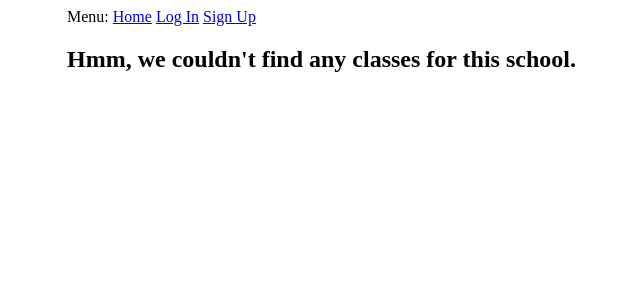
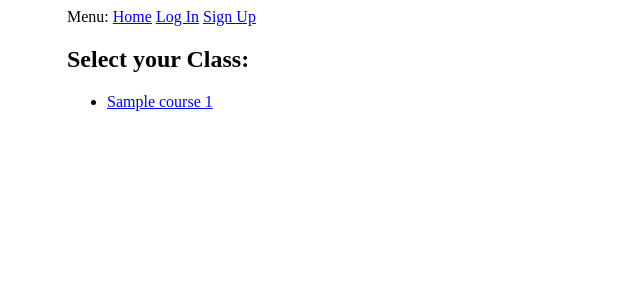
Before and after one commit to GabeMeister/shallowsandbox, a Flask app: page /school/1 in a window 1280 px wide. Shown: the top 300 px of the page, without its empty margins (123-763 px from the left). Run offline with Flask 2, Linux system fonts and the light colour scheme; tables that the repository leaves empty hold one stand-in row (values such as "Sample post").

```diff
--- a/shallowsandbox_app/templates/school.html
+++ b/shallowsandbox_app/templates/school.html
@@ -2,14 +2,15 @@
 
 {% block content %}
 
-    {% if courses|length > 1 %}
+    {% if courses|length > 0 %}
         <h2>Select your Class:</h2>
         <ul>
             {% for course in courses %}
-                <li><a href="#">{{ course.subject }} {{ course.number }}</a></li>
+                <li><a href="/course/{{ course.id }}">{{ course.subject }} {{ course.number }}</a></li>
             {% endfor %}
         </ul>
     {% else %}
         <h2>Hmm, we couldn't find any classes for this school.</h2>
     {% endif %}
+
 {% endblock %}
--- a/shallowsandbox_app/views.py
+++ b/shallowsandbox_app/views.py
@@ -115,6 +115,7 @@ def delete_post(post_id):
 
     return redirect('/')
 
+
 @app.route('/school/<school_id>')
 def school(school_id):
     if not school_id.isdigit():
@@ -127,3 +128,19 @@ def school(school_id):
         return redirect('/')
 
     return render_template('school.html', courses=selected_school.courses)
+
+
+@app.route('/course/<course_id>')
+def course(course_id):
+    if not course_id.isdigit():
+        # Redirect to home page if garbage input
+        return redirect('/')
+
+    selected_course = Course.query.filter_by(id=course_id).first()
+    if selected_course is None:
+        # Redirect to home page if we couldn't find the correct course
+        return redirect('/')
+
+    print selected_course.homeworks
+
+    return render_template('course.html', homeworks=selected_course.homeworks)
```
Also changed, not shown: manage.py (+12 -0 lines), shallowsandbox_app/templates/course.html (+11 -0 lines).
